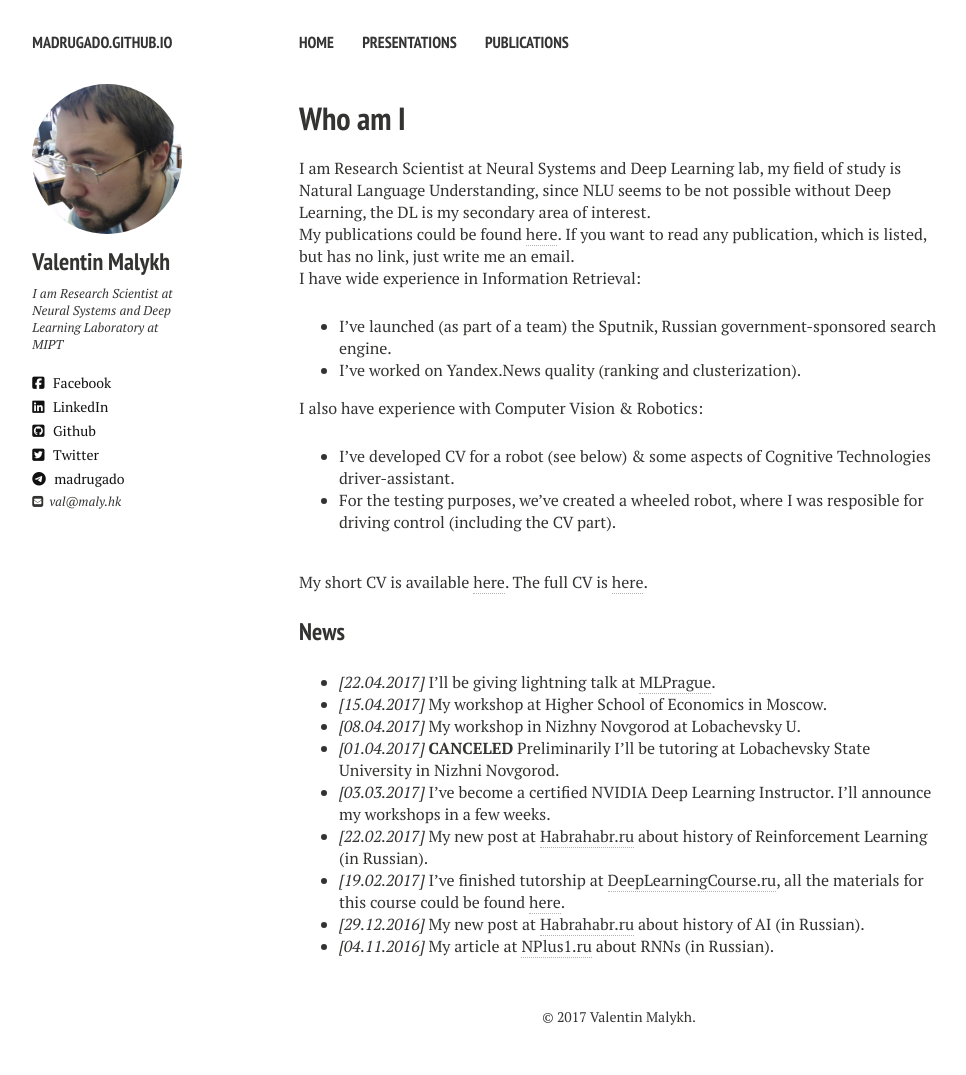
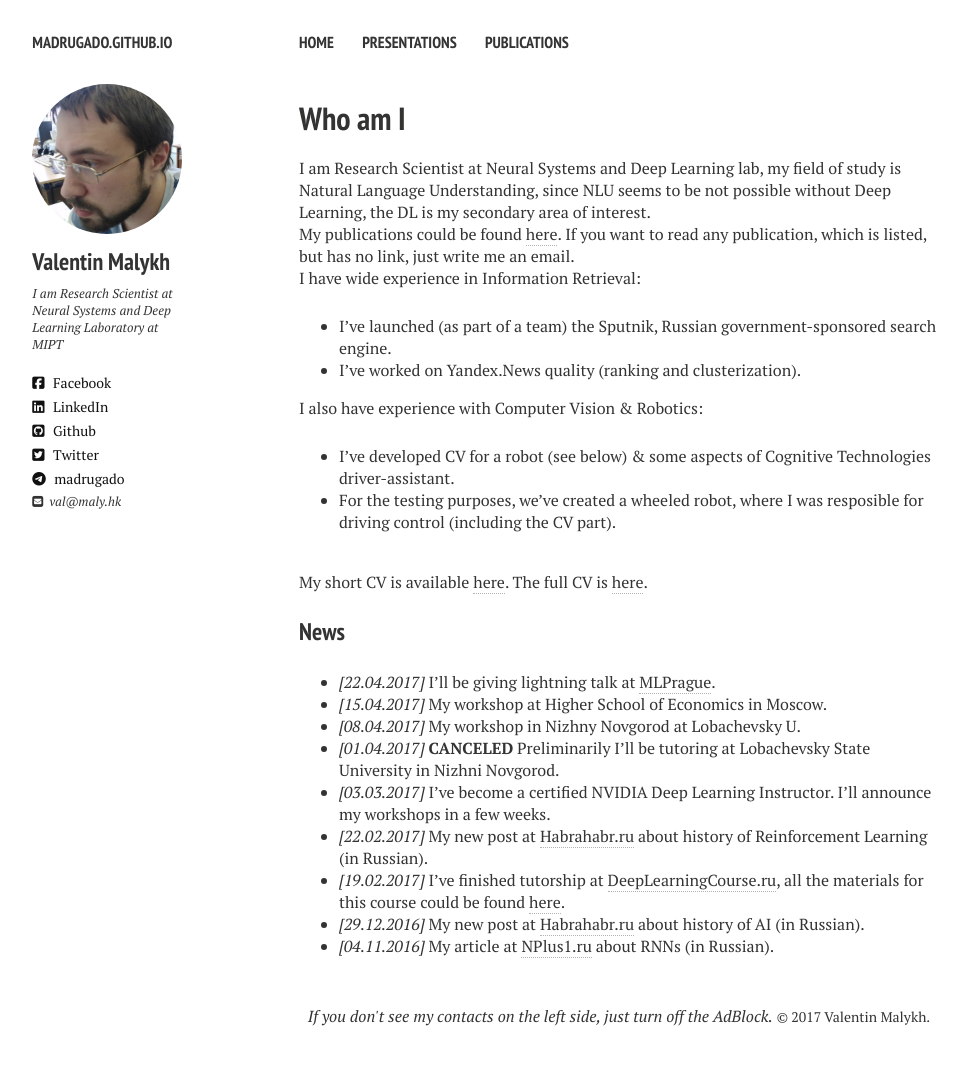
Before and after one commit to madrugado/madrugado.github.io, a Jekyll site: the page built from index.md, in a window 1280 px wide. Shown: the whole page, without its empty margins (21-987 px from the left). Built offline with Jekyll 4.4.1, drawn with Linux system fonts in a browser that asks for light colours; nearby versions of some CDN libraries.

Commit message:
ENH: adding the reminder about adblock

```diff
--- a/_includes/_footer.html
+++ b/_includes/_footer.html
@@ -1 +1,3 @@
-<center><span>&copy; {{ site.time | date: '%Y' }} {{ site.owner.name }}. </center>
+<center><i>If you don't see my contacts on the left side, just turn off the AdBlock.</i>
+
+  <span>&copy; {{ site.time | date: '%Y' }} {{ site.owner.name }}. </center>
```
